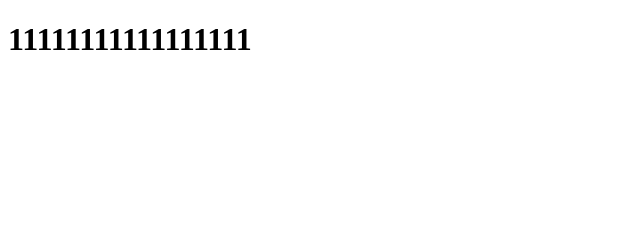
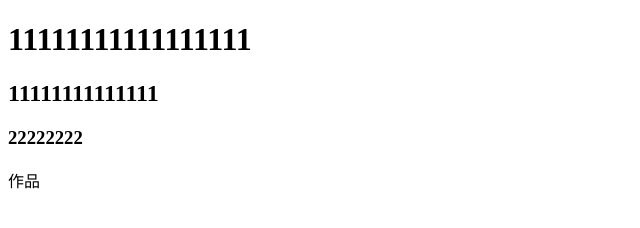
Before and after one commit to kkss333kkss/test-demo, a plain HTML site: page index.html in a window 1280 px wide. Shown: the whole page, without its empty margins (0-640 px from the left). Drawn offline with Linux system fonts and the light colour scheme.

Commit message:
git push -u origin main

```diff
--- a/index.html
+++ b/index.html
@@ -8,5 +8,8 @@
 </head>
 <body>
     <h1>11111111111111111</h1>
+    <h2>11111111111111</h2>
+    <h3>22222222</h3>
+    <p>作品</p>
 </body>
 </html>
```
